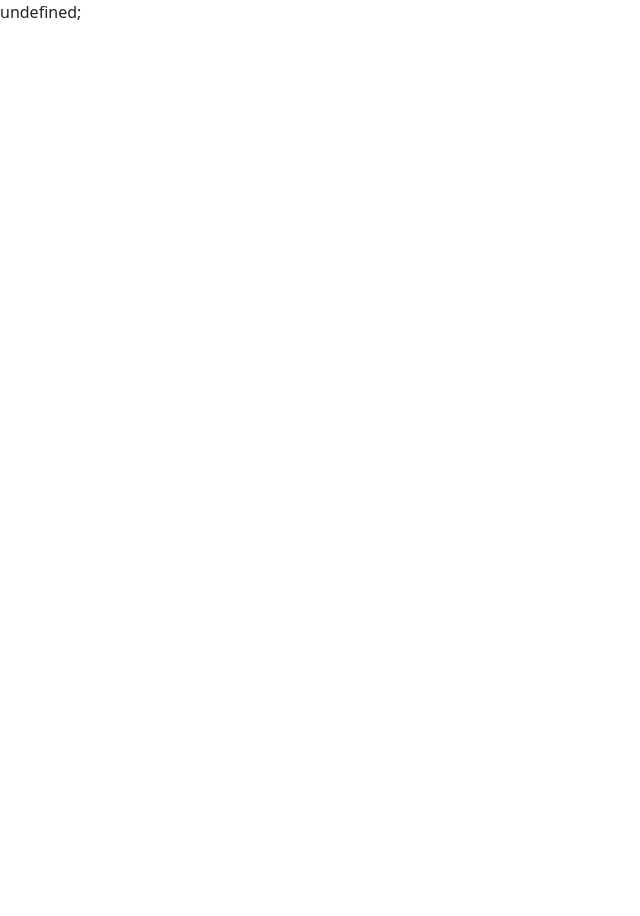
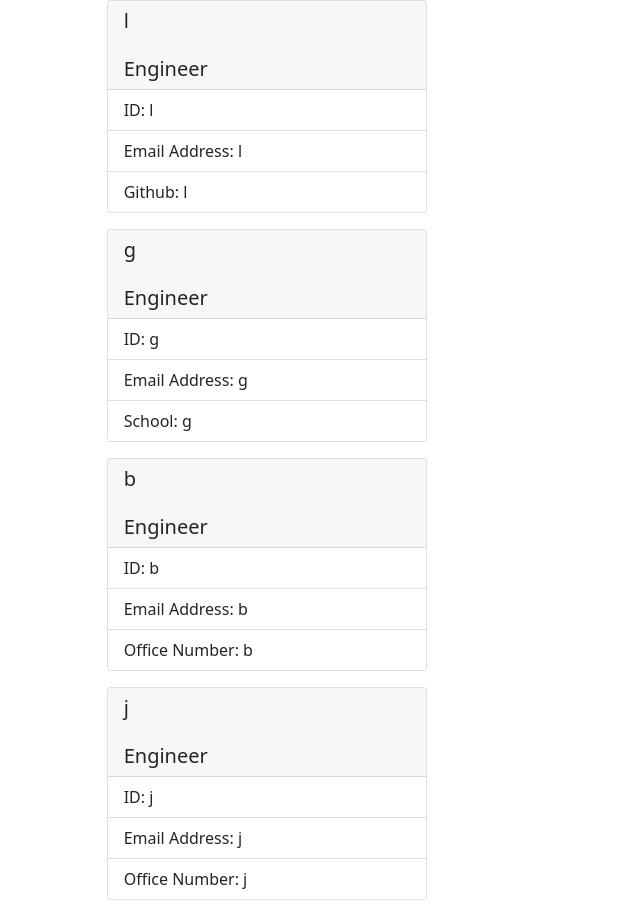
Before and after one commit to Titoxox97/Team-Portfolio-Generator, a website: page mySquad.html in a window 1280 px wide. Shown: the whole page, without its empty margins (0-640 px from the left). Before the commit the page ends 800 px from the top, so only its background shows below. Drawn offline with nearby package versions, Linux system fonts and the light colour scheme.

Commit message:
generate page

```diff
--- a/mySquad.html
+++ b/mySquad.html
@@ -12,6 +12,48 @@
     </head>
 
     <body>
-    undefined;
+    <div class="col-5">
+        <div class="card mx-auto mb-3" style="max-width: 20rem">
+        <h5 class="card-header">l<br /><br />Engineer</h5>
+        <ul class="list-group list-group-flush">
+            <li class="list-group-item">ID: l</li>
+            <li class="list-group-item">Email Address: l</li>
+            <li class="list-group-item">Github: l</li>
+        </ul>
+        </div>
+    </div>
+
+    <div class="col-5">
+    <div class="card mx-auto mb-3" style="max-width: 20rem">
+    <h5 class="card-header">g<br /><br />Engineer</h5>
+    <ul class="list-group list-group-flush">
+        <li class="list-group-item">ID: g</li>
+        <li class="list-group-item">Email Address: g</li>
+        <li class="list-group-item">School: g</li>
+    </ul>
+    </div>
+</div>
+
+    <div class="col-5">
+    <div class="card mx-auto mb-3" style="max-width: 20rem">
+    <h5 class="card-header">b<br /><br />Engineer</h5>
+    <ul class="list-group list-group-flush">
+        <li class="list-group-item">ID: b</li>
+        <li class="list-group-item">Email Address: b</li>
+        <li class="list-group-item">Office Number: b</li>
+    </ul>
+    </div>
+</div>
+    <div class="col-5">
+    <div class="card mx-auto mb-3" style="max-width: 20rem">
+    <h5 class="card-header">j<br /><br />Engineer</h5>
+    <ul class="list-group list-group-flush">
+        <li class="list-group-item">ID: j</li>
+        <li class="list-group-item">Email Address: j</li>
+        <li class="list-group-item">Office Number: j</li>
+    </ul>
+    </div>
+</div>
+
     </body>
     </html>
```
Also changed, not shown: mySquad.js (+23 -6 lines).
